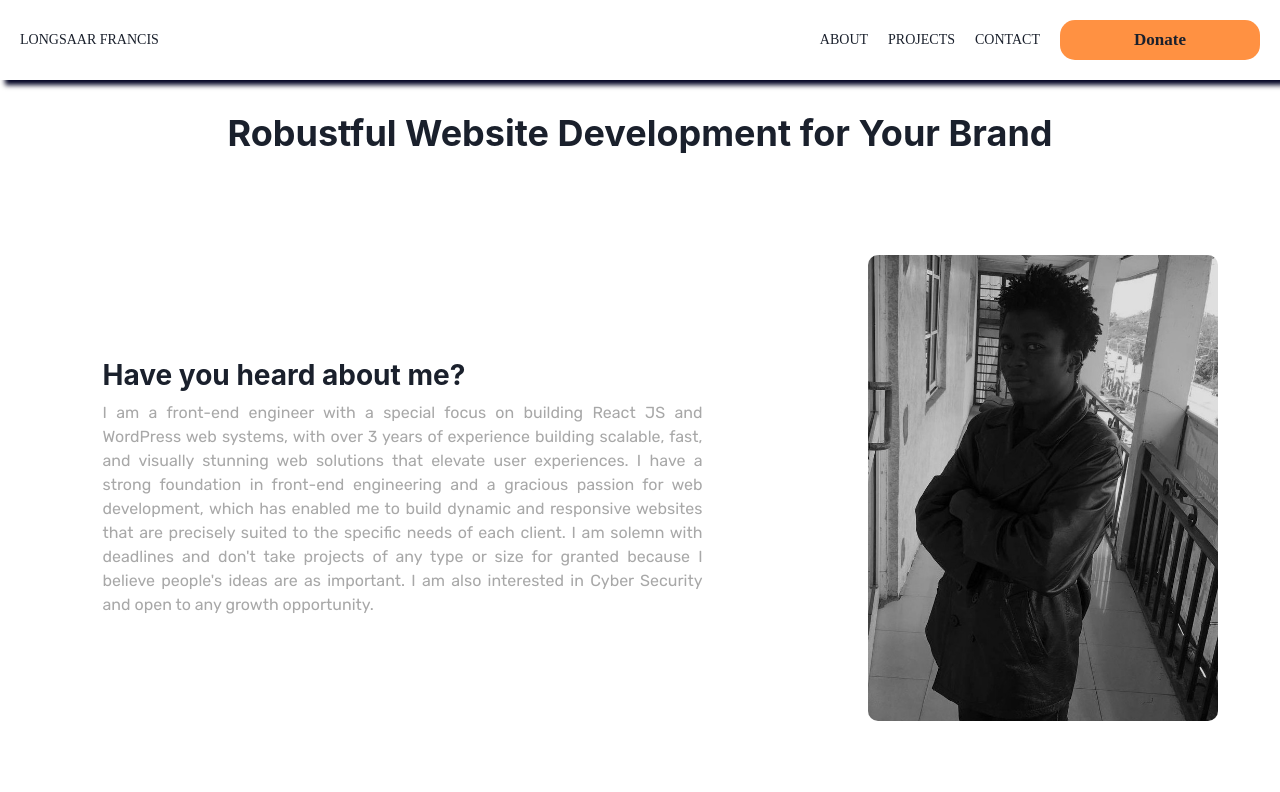
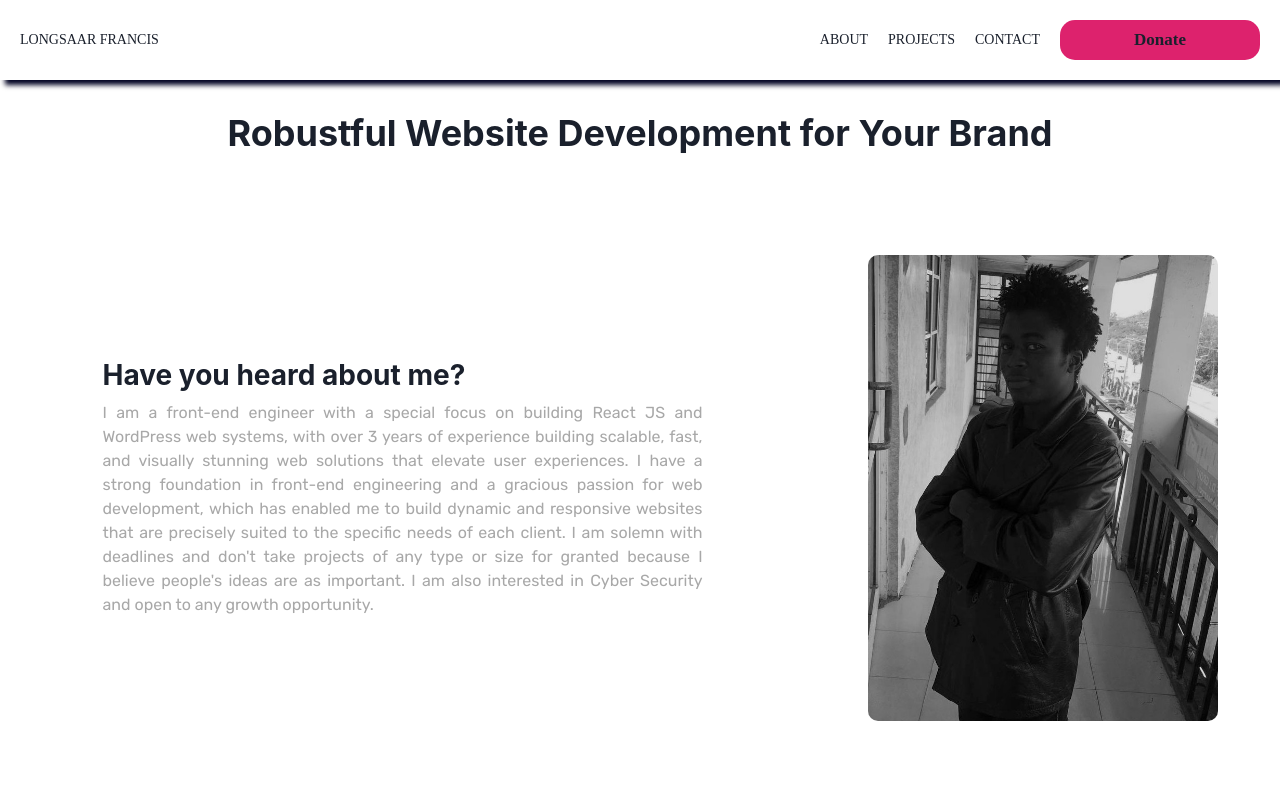
Before and after one commit to jahrulezfrancis/my--portfolio, a React (Create React App) app: page / in a window 1280 px wide. Shown: the top 792 px of the page. Built offline with nearby package versions, Linux system fonts and the light colour scheme.

Commit message:
Update solid button properties

```diff
--- a/src/Components/Common/SolidButton.jsx
+++ b/src/Components/Common/SolidButton.jsx
@@ -1,11 +1,11 @@
 import { Button } from "@chakra-ui/react";
 
 
-function SolidButton({title, onClick}){
-return(
-    <div className="button-container">
-        <Button fontSize="17px" onClick={onClick} borderRadius={15} w="200px" p="15px 30px" bgColor={"#FF9142"}>{title}</Button>
-    </div>
-)
+function SolidButton({ title, onClick, color }) {
+    return (
+        <div className="button-container">
+            <Button color={color} fontSize="17px" onClick={onClick} borderRadius={15} w="200px" p="15px 30px" bgColor={"#DD226D"}>{title}</Button>
+        </div>
+    )
 }
 export default SolidButton;
```
